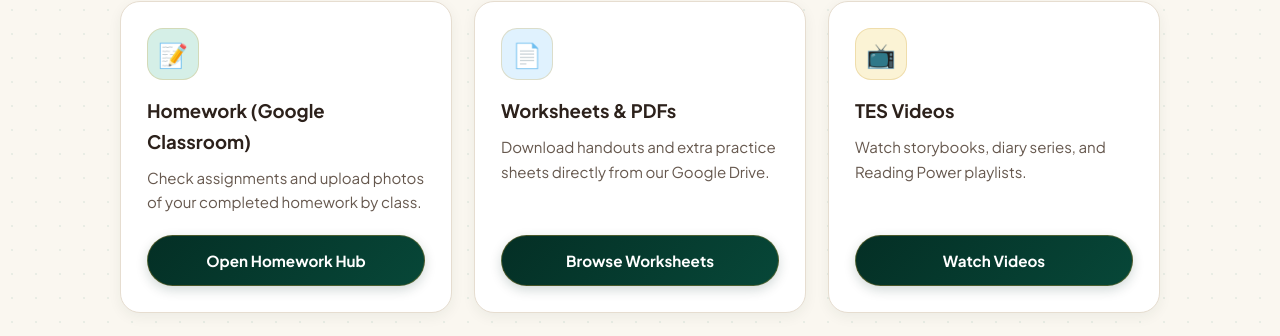
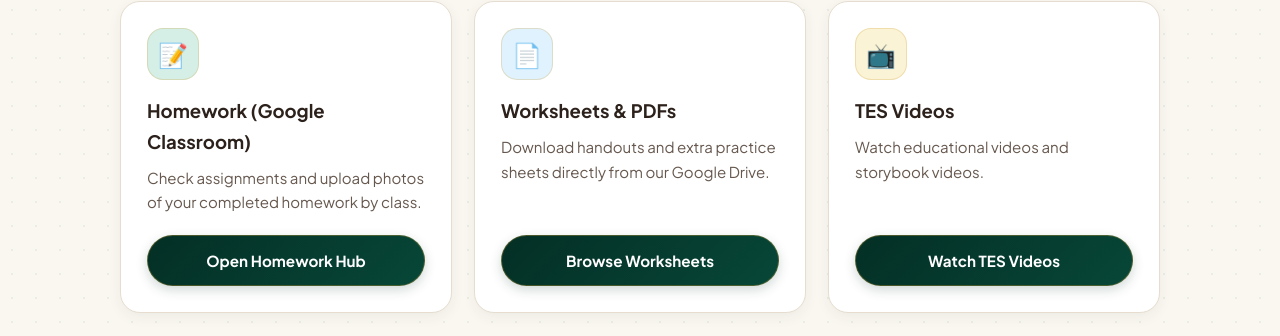
Before and after one commit to TESKyoto/TES-Homepage, a plain HTML site: page index.html in a window 1280 px wide. Shown: the part 602-938 px from the top of the page. Drawn offline with Linux system fonts and the light colour scheme.

Commit message:
Update TES Videos card text

```diff
--- a/app.js
+++ b/app.js
@@ -24,9 +24,9 @@
       card_ws_title: "Worksheets & PDFs",
       card_ws_desc: "Download handouts and extra practice sheets directly from our Google Drive.",
       card_ws_btn: "Browse Worksheets",
-      card_vid_title: "Educational Videos",
-      card_vid_desc: "Watch grammar reviews, listening practice, and pronunciation guides.",
-      card_vid_btn: "Watch Videos",
+      card_vid_title: "TES Videos",
+      card_vid_desc: "Watch educational videos and storybook videos.",
+      card_vid_btn: "Watch TES Videos",
 
       info_email_label: "Contact Email",
       info_loc_label: "Location",
--- a/index.html
+++ b/index.html
@@ -77,9 +77,9 @@
             <div>
               <div class="card-icon">📺</div>
               <h3>TES Videos</h3>
-              <p>Watch storybooks, diary series, and Reading Power playlists.</p>
+              <p>Watch educational videos and storybook videos.</p>
             </div>
-            <a href="videos.html" class="btn btn-navy">Watch Videos</a>
+            <a href="videos.html" class="btn btn-navy">Watch TES Videos</a>
           </article>
         </div>
       </div>
```
